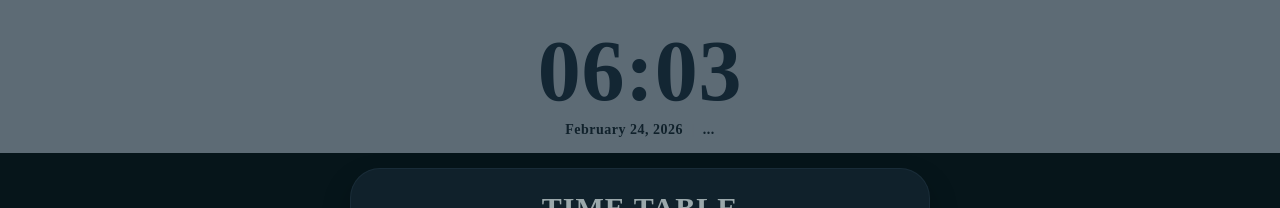
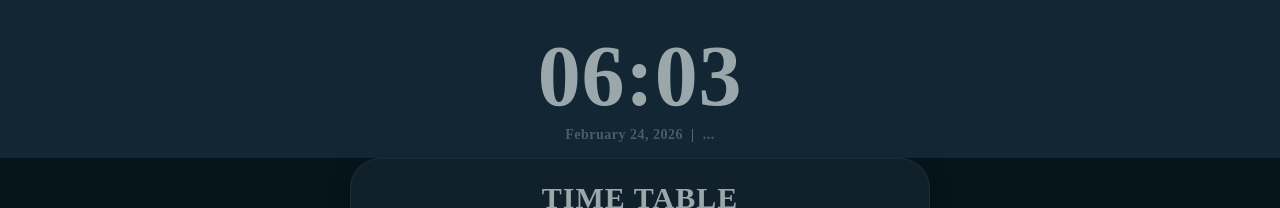
Before and after one commit to abul08/nandor-table, a Next.js app: page / in a window 1280 px wide. Shown: the top 208 px of the page. Built offline with nearby package versions, Linux system fonts and the light colour scheme; no server answers; the database is empty; a web font is replaced by a local one.

Commit message:
top bar fix

```diff
--- a/src/app/globals.css
+++ b/src/app/globals.css
@@ -59,9 +59,9 @@ body {
   display: flex;
   flex-direction: column;
   justify-content: center;
-  padding: 30px 0 15px 0;
+  padding: 35px 0 15px 0;
   text-align: center;
-  background-color: var(--text-muted);
+  background-color: var(--highlight-bg);
   position: fixed;
   top: 0;
   left: 0;
@@ -70,9 +70,9 @@ body {
 }
 
 .time {
-  color: var(--highlight-bg);
+  color: var(--text-primary);
   font-size: clamp(58px, 17vw, 78px);
-  font-weight: 800;
+  font-weight: 700;
   letter-spacing: 0;
   line-height: 0.96;
   letter-spacing: .75px;
@@ -80,7 +80,7 @@ body {
 
 .date-row {
   align-items: center;
-  color: var(--panel-bg);
+  color: var(--text-secondary);
   display: flex;
   flex-wrap: wrap;
   font-size: 12px;
@@ -113,7 +113,7 @@ body {
   flex-direction: column;
   gap: 18px;
   min-width: 0;
-  margin-top: 130px;
+  margin-top: 120px;
 }
 
 /* TIMETABLE */
```
